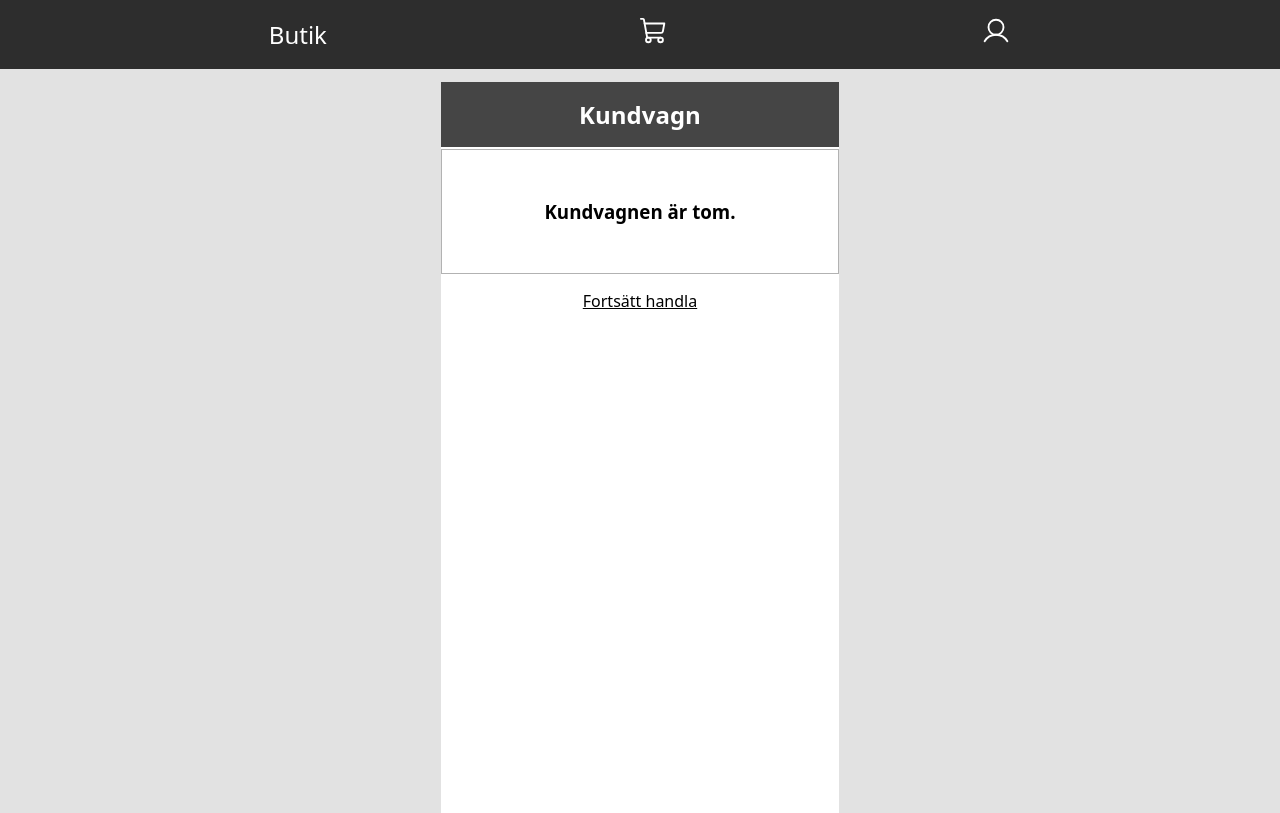
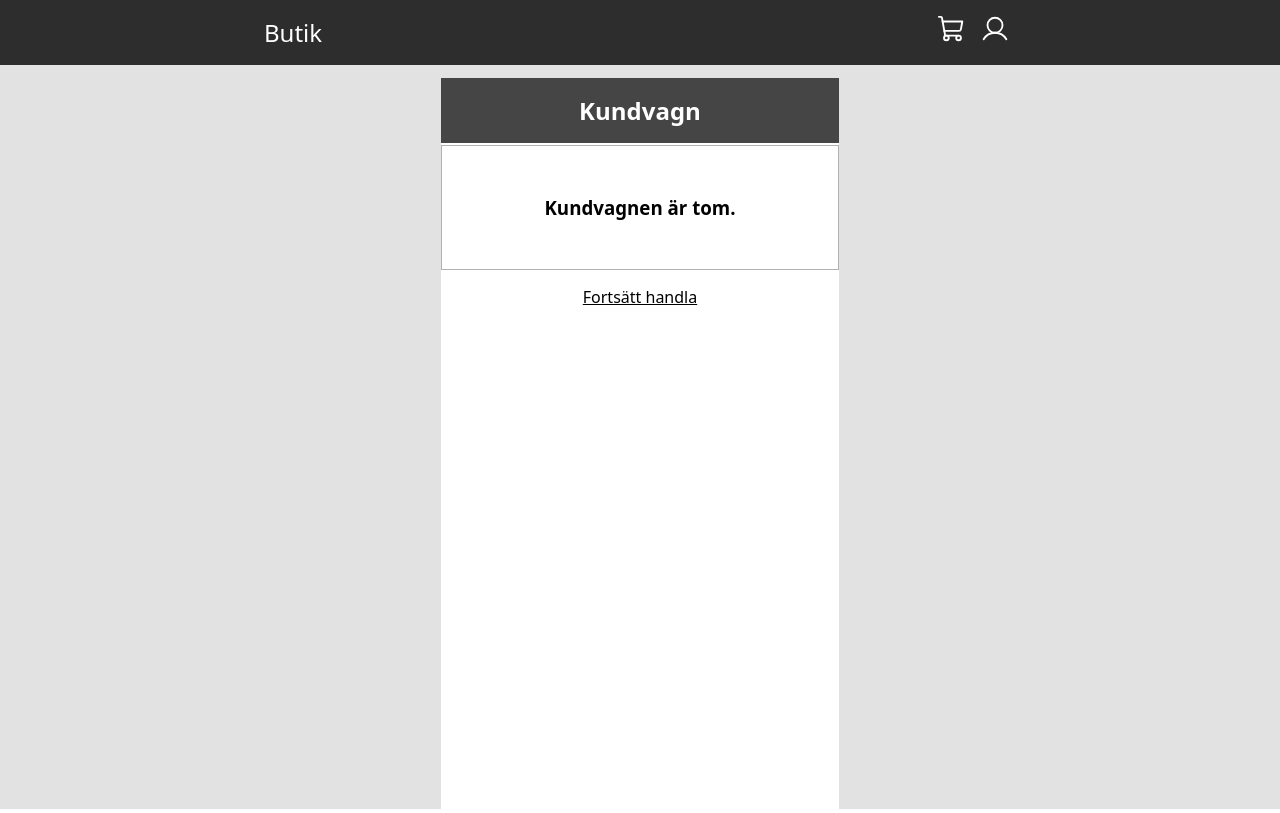
Before and after one commit to sebbejuh/Frontend-Webshop, a React app: page /webshop-ts/cart in a window 1280 px wide. Built offline with nearby package versions, Linux system fonts and the light colour scheme; the HTML template or start-up script is replaced by a standard one.

Commit message:
navbar styling

```diff
--- a/src/assets/_navbar.scss
+++ b/src/assets/_navbar.scss
@@ -8,22 +8,27 @@
   .navbar-links {
     display: flex;
     justify-content: space-between;
-    margin: 0 20%;
+    margin: 0 20vw;
     align-items: center;
 
     a {
       color: white;
       text-decoration: none;
       font-size: 1.5rem;
-      padding: 1vh;
+      padding: 1vh 0;
       border-radius: 15%;
       span{
-        font-size: 0.9rem;
+        font-size: 0.8rem;
         font-weight: bold;
         background-color: red;
         border-radius: 40%;
-        padding: 5px 10px;
+        padding: 5px 8px;
       }
+    }
+
+    .icon-links a{
+      padding: 1vh 0.5vw;
+
     }
 
     a:hover {
--- a/src/components/Navbar.tsx
+++ b/src/components/Navbar.tsx
@@ -13,6 +13,7 @@ const Navbar = () => {
     <header className="navbar">
       <nav className="navbar-links">
         <Link to='/webshop-ts/'>Butik</Link>
+        <div className='icon-links'>
         <Link to='/webshop-ts/cart'>
           <ShoppingCart size={30} />
           {totalItems > 0 && <span>{totalItems}</span>}
@@ -20,6 +21,7 @@ const Navbar = () => {
         <Link to='/webshop-ts/orders'>
           <User size={30} />
         </Link>
+        </div>
       </nav>
     </header>
   )
```
